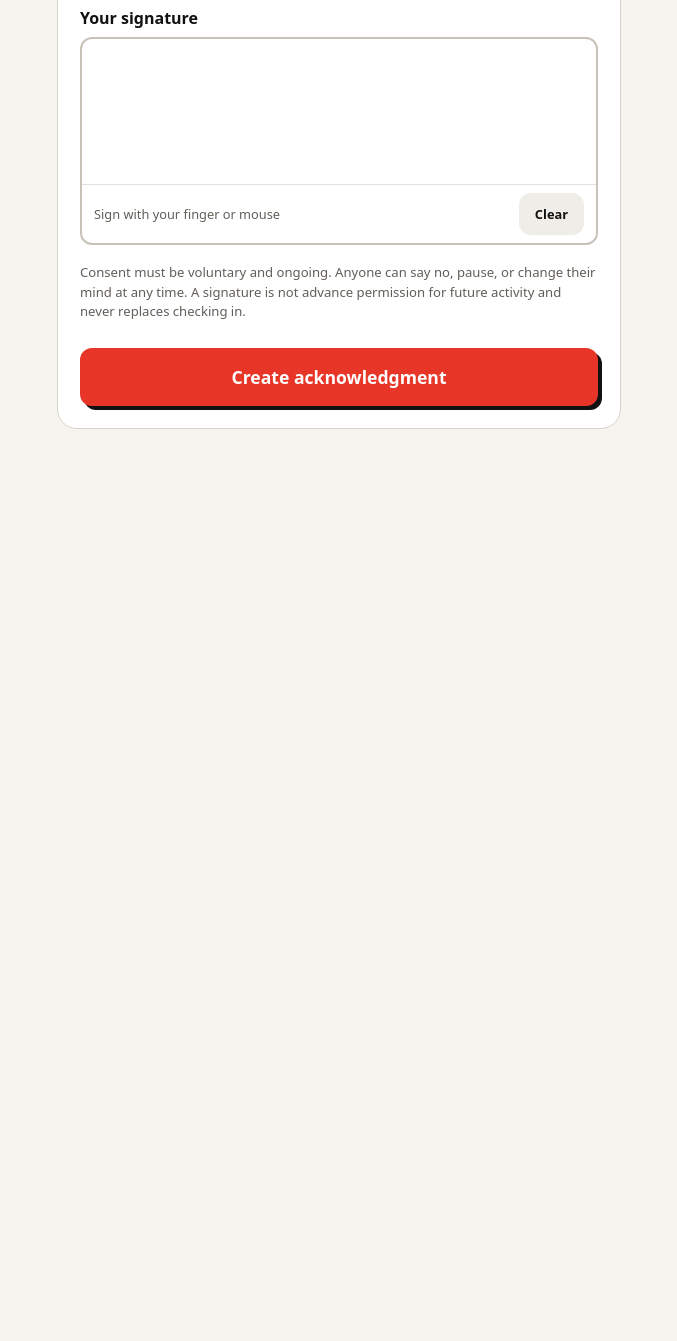
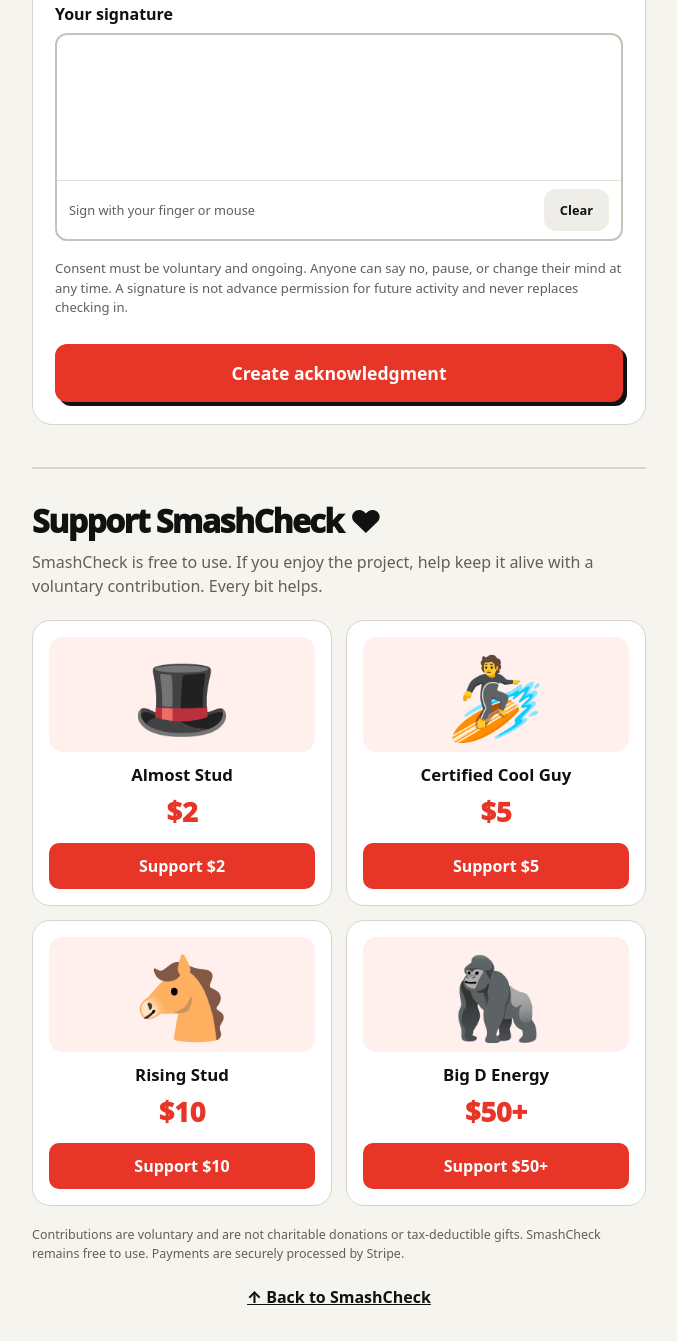
Before and after one commit to RYOTT77/SmashCheck, a website: page index.html in a window 1280 px wide. Shown: the part 415-1756 px from the top of the page, without its empty margins (301-978 px from the left). Before the commit the page ends 884 px from the top, so only its background shows below. Drawn offline with Linux system fonts and the light colour scheme.

Commit message:
Update index.html

```diff
--- a/index.html
+++ b/index.html
@@ -1,22 +1,25 @@
+
 <!DOCTYPE html>
 <html lang="en">
 <head>
 <meta charset="UTF-8">
 <meta name="viewport" content="width=device-width, initial-scale=1">
-<meta name="theme-color" content="#111111">
+<meta name="theme-color" content="#e73528">
+<meta name="description" content="SmashCheck — mutual, informed, ongoing consent.">
 <title>SmashCheck</title>
 
 <style>
 :root {
   --red: #e73528;
+  --dark-red: #b82118;
   --black: #111111;
   --bg: #f6f4ef;
   --border: #d8d4cc;
 }
 
-* {
-  box-sizing: border-box;
-}
+* { box-sizing: border-box; }
+
+html { scroll-behavior: smooth; }
 
 body {
   margin: 0;
@@ -26,21 +29,42 @@
 }
 
 main {
-  max-width: 600px;
+  max-width: 650px;
   margin: auto;
-  padding: 24px 18px 40px;
+  padding: 20px 18px 50px;
+}
+
+.header-bar {
+  display: flex;
+  align-items: center;
+  justify-content: space-between;
+  gap: 12px;
+  margin-bottom: 30px;
 }
 
 header {
-  font-size: 2.8rem;
+  font-size: clamp(2rem, 8vw, 2.8rem);
   font-weight: 1000;
   letter-spacing: -3px;
-  margin-bottom: 30px;
+  white-space: nowrap;
 }
 
-header span {
-  color: var(--red);
+header span { color: var(--red); }
+
+.support-button {
+  display: inline-block;
+  background: var(--red);
+  color: white;
+  text-decoration: none;
+  font-weight: 850;
+  font-size: .9rem;
+  padding: 12px 16px;
+  border-radius: 12px;
+  box-shadow: 3px 3px 0 var(--black);
+  white-space: nowrap;
 }
+
+.support-button:hover { background: var(--dark-red); }
 
 .card {
   background: white;
@@ -75,7 +99,8 @@
 
 input:focus-visible,
 button:focus-visible,
-canvas:focus-visible {
+canvas:focus-visible,
+a:focus-visible {
   outline: 3px solid var(--red);
   outline-offset: 3px;
 }
@@ -101,7 +126,7 @@
   padding: 8px 12px;
   border-top: 1px solid #e5e1da;
   color: #625e58;
-  font-size: 0.8rem;
+  font-size: .8rem;
 }
 
 button {
@@ -113,7 +138,8 @@
   padding: 12px 16px;
 }
 
-.clear-button {
+.clear-button,
+.secondary-button {
   background: #efede7;
   color: #111;
 }
@@ -129,13 +155,11 @@
   box-shadow: 4px 4px 0 var(--black);
 }
 
-.submit-button:hover {
-  background: #b82118;
-}
+.submit-button:hover { background: var(--dark-red); }
 
 .note {
   color: #625e58;
-  font-size: 0.82rem;
+  font-size: .82rem;
   line-height: 1.5;
   margin-top: 18px;
 }
@@ -163,36 +187,116 @@
   width: 100%;
   min-height: 50px;
   margin-top: 10px;
-  background: #efede7;
-  color: #111;
 }
 
-.hidden {
-  display: none;
+.hidden { display: none; }
+
+/* SUPPORT SECTION */
+
+.support-section {
+  margin-top: 42px;
+  padding-top: 30px;
+  border-top: 2px solid var(--border);
+  scroll-margin-top: 20px;
+}
+
+.support-heading {
+  font-size: 2rem;
+  font-weight: 1000;
+  letter-spacing: -1.5px;
+  margin: 0 0 8px;
+}
+
+.support-intro {
+  color: #625e58;
+  line-height: 1.5;
+  margin: 0 0 22px;
+}
+
+.tier-grid {
+  display: grid;
+  grid-template-columns: repeat(2, minmax(0, 1fr));
+  gap: 14px;
+}
+
+.tier {
+  background: white;
+  border: 1px solid var(--border);
+  border-radius: 18px;
+  padding: 16px;
+  text-align: center;
+  overflow: hidden;
+}
+
+.tier-icon {
+  display: flex;
+  justify-content: center;
+  align-items: center;
+  min-height: 115px;
+  font-size: 5rem;
+  background: #fff0ee;
+  border-radius: 14px;
+  margin-bottom: 13px;
+}
+
+.tier h3 {
+  font-size: 1.05rem;
+  line-height: 1.2;
+  margin: 8px 0;
+}
+
+.tier-price {
+  color: var(--red);
+  font-size: 1.7rem;
+  font-weight: 1000;
+  margin: 5px 0 13px;
+}
+
+.tier-link {
+  display: block;
+  width: 100%;
+  background: var(--red);
+  color: white;
+  text-decoration: none;
+  font-weight: 850;
+  padding: 12px 8px;
+  border-radius: 10px;
+}
+
+.tier-link:hover { background: var(--dark-red); }
+
+.support-disclaimer {
+  margin-top: 20px;
+  font-size: .78rem;
+  color: #625e58;
+  line-height: 1.5;
+}
+
+.back-top {
+  display: block;
+  text-align: center;
+  margin-top: 22px;
+  color: var(--black);
+  font-weight: 800;
+}
+
+@media (max-width: 420px) {
+  .header-bar { gap: 8px; }
+  .support-button { padding: 10px; font-size: .8rem; }
+  .tier-grid { gap: 9px; }
+  .tier { padding: 11px; }
+  .tier-icon { min-height: 90px; font-size: 4rem; }
 }
 
 @media print {
-  body {
-    background: white;
-  }
-
-  main {
-    padding: 0;
-  }
-
-  header,
+  body { background: white; }
+  main { padding: 0; }
+  .header-bar,
   form,
-  .no-print {
-    display: none !important;
-  }
-
-  .card {
-    border: 0;
-  }
-
-  .result {
-    display: block !important;
-  }
+  .no-print,
+  .support-section { display: none !important; }
+  .card { border: 0; }
+  .result { display: block !important; }
 }
 </style>
 </head>
@@ -200,7 +304,10 @@
 <body>
 <main>
 
-<header>♡ Smash<span>Check</span></header>
+<div class="header-bar">
+  <header>♡ Smash<span>Check</span></header>
+  <a class="support-button" href="#support">♥ Support</a>
+</div>
 
 <section class="card">
 <form id="consentForm">
@@ -278,6 +385,80 @@
       Start over and clear
     </button>
   </div>
+</section>
+
+<!-- SUPPORT / STRIPE PAYMENT LINKS -->
+
+<section id="support" class="support-section">
+
+<h2 class="support-heading">Support SmashCheck ♥</h2>
+
+<p class="support-intro">
+SmashCheck is free to use. If you enjoy the project,
+help keep it alive with a voluntary contribution.
+Every bit helps.
+</p>
+
+<div class="tier-grid">
+
+  <article class="tier">
+    <div class="tier-icon" aria-hidden="true">🎩</div>
+    <h3>Almost Stud</h3>
+    <p class="tier-price">$2</p>
+    <a
+      class="tier-link"
+      href="YOUR_ALMOST_STUD_STRIPE_LINK"
+      target="_blank"
+      rel="noopener noreferrer"
+    >Support $2</a>
+  </article>
+
+  <article class="tier">
+    <div class="tier-icon" aria-hidden="true">🏄</div>
+    <h3>Certified Cool Guy</h3>
+    <p class="tier-price">$5</p>
+    <a
+      class="tier-link"
+      href="YOUR_CERTIFIED_COOL_GUY_STRIPE_LINK"
+      target="_blank"
+      rel="noopener noreferrer"
+    >Support $5</a>
+  </article>
+
+  <article class="tier">
+    <div class="tier-icon" aria-hidden="true">🐴</div>
+    <h3>Rising Stud</h3>
+    <p class="tier-price">$10</p>
+    <a
+      class="tier-link"
+      href="YOUR_RISING_STUD_STRIPE_LINK"
+      target="_blank"
+      rel="noopener noreferrer"
+    >Support $10</a>
+  </article>
+
+  <article class="tier">
+    <div class="tier-icon" aria-hidden="true">🦍</div>
+    <h3>Big D Energy</h3>
+    <p class="tier-price">$50+</p>
+    <a
+      class="tier-link"
+      href="YOUR_BIG_D_ENERGY_STRIPE_LINK"
+      target="_blank"
+      rel="noopener noreferrer"
+    >Support $50+</a>
+  </article>
+
+</div>
+
+<p class="support-disclaimer">
+Contributions are voluntary and are not charitable donations
+or tax-deductible gifts. SmashCheck remains free to use.
+Payments are securely processed by Stripe.
+</p>
+
+<a class="back-top" href="#">↑ Back to SmashCheck</a>
+
 </section>
 
 </main>
@@ -423,5 +604,6 @@
   document.getElementById("signaturePreview").replaceChildren();
 });
 </script>
+
 </body>
 </html>
```
